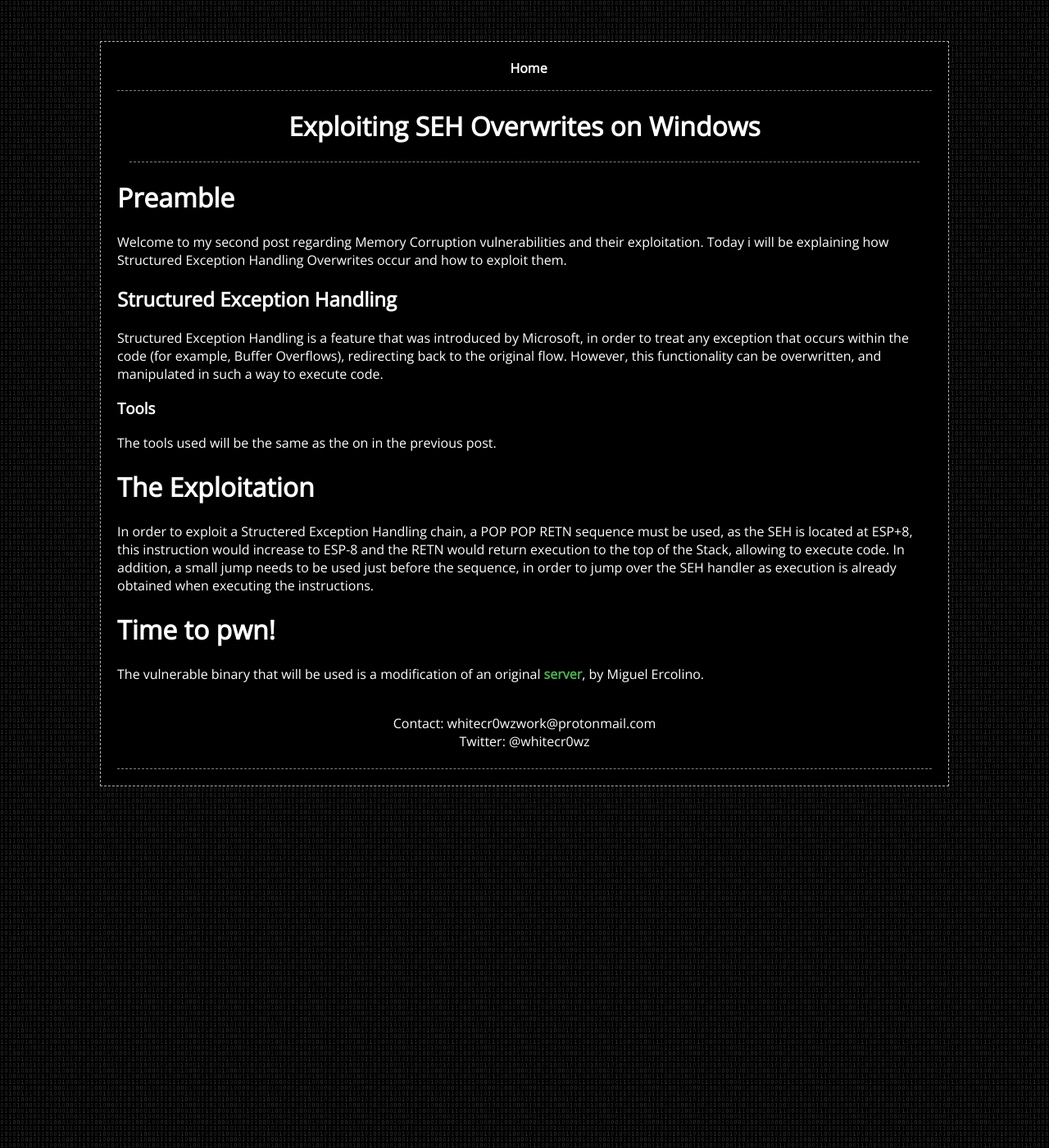
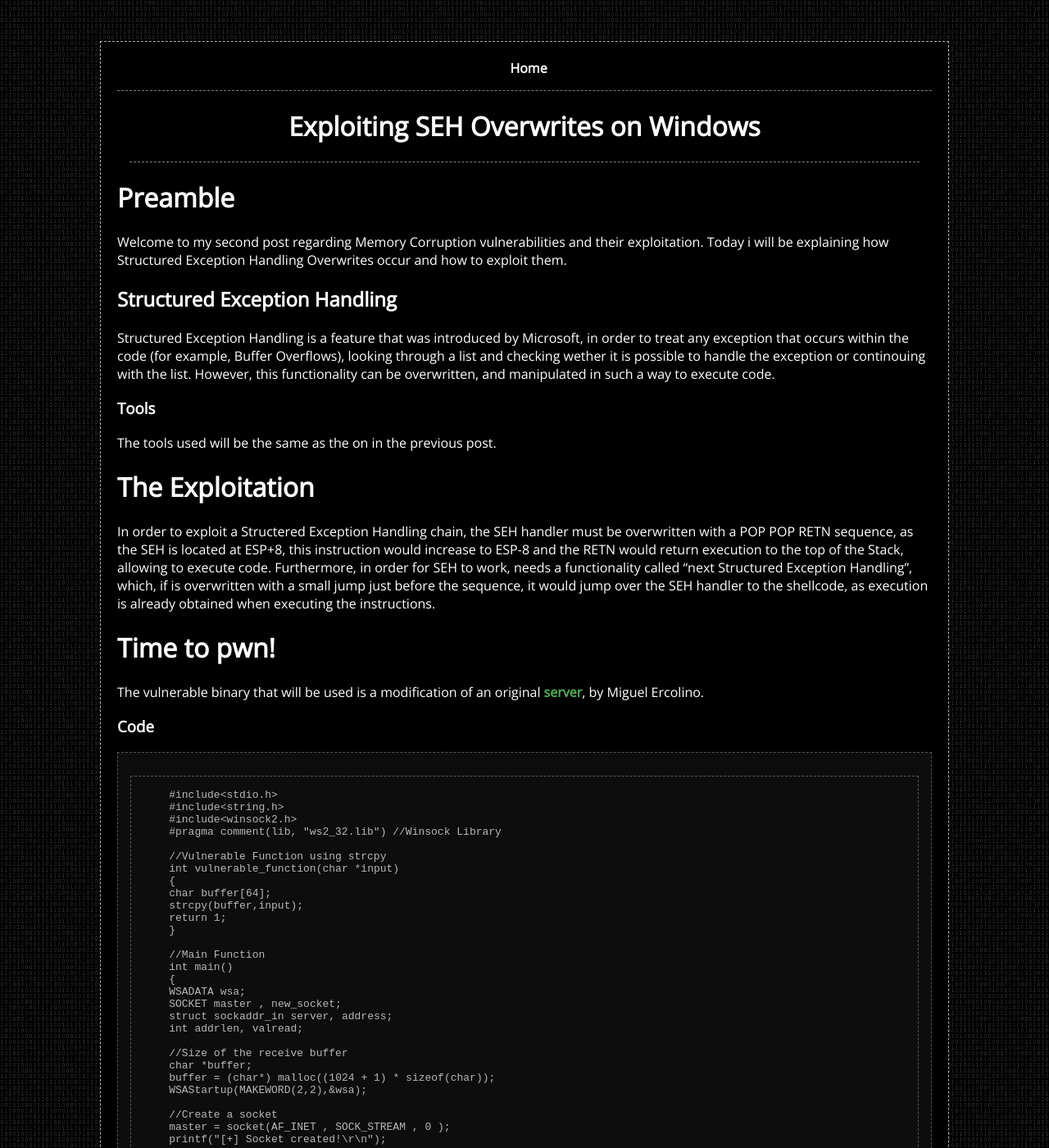
Before and after one commit to whitecr0wz/whitecr0wz.github.io, a Jekyll site: the page built from _posts/posts/2020-03-09-Exploiting-SEH-Overwrites-on-Windows.md, in a window 1280 px wide and 1400 px high. Shown: the whole window at 82% size. Built offline with Jekyll 4.4.1, drawn with Linux system fonts in a browser that asks for light colours; some of the changed text lies outside the part shown.

Commit message:
Update 2020-03-09-Exploiting-SEH-Overwrites-on-Windows.md

````diff
--- a/_posts/posts/2020-03-09-Exploiting-SEH-Overwrites-on-Windows.md
+++ b/_posts/posts/2020-03-09-Exploiting-SEH-Overwrites-on-Windows.md
@@ -13,7 +13,7 @@ Welcome to my second post regarding Memory Corruption vulnerabilities and their
 
 ## Structured Exception Handling
 
-Structured Exception Handling is a feature that was introduced by Microsoft, in order to treat any exception that occurs within the code (for example, Buffer Overflows), redirecting back to the original flow. However, this functionality can be overwritten, and manipulated in such a way to execute code.
+Structured Exception Handling is a feature that was introduced by Microsoft, in order to treat any exception that occurs within the code (for example, Buffer Overflows), looking through a list and checking wether it is possible to handle the exception or continouing with the list. However, this functionality can be overwritten, and manipulated in such a way to execute code.
 
 ### Tools
 
@@ -21,8 +21,87 @@ The tools used will be the same as the on in the previous post.
 
 # The Exploitation
 
-In order to exploit a Structered Exception Handling chain, a POP POP RETN sequence must be used, as the SEH is located at ESP+8, this instruction would increase to ESP-8 and the RETN would return execution to the top of the Stack, allowing to execute code. In addition, a small jump needs to be used just before the sequence, in order to jump over the SEH handler as execution is already obtained when executing the instructions.
+In order to exploit a Structered Exception Handling chain, the SEH handler must be overwritten with a POP POP RETN sequence, as the SEH is located at ESP+8, this instruction would increase to ESP-8 and the RETN would return execution to the top of the Stack, allowing to execute code. Furthermore, in order for SEH to work, needs a functionality called "next Structured Exception Handling", which, if is overwritten with a small jump just before the sequence, it would jump over the SEH handler to the shellcode, as execution is already obtained when executing the instructions.
 
 # Time to pwn!
 
 The vulnerable binary that will be used is a modification of an original [server](https://itandsecuritystuffs.wordpress.com/2014/03/26/understanding-buffer-overflow-attacks-part-2/), by Miguel Ercolino.
+
+### Code
+
+```c
+    #include<stdio.h>
+    #include<string.h>
+    #include<winsock2.h>
+    #pragma comment(lib, "ws2_32.lib") //Winsock Library
+
+    //Vulnerable Function using strcpy
+    int vulnerable_function(char *input)
+    {
+    char buffer[64];
+    strcpy(buffer,input);
+    return 1;
+    }
+
+    //Main Function
+    int main()
+    {
+    WSADATA wsa;
+    SOCKET master , new_socket;
+    struct sockaddr_in server, address;
+    int addrlen, valread;
+
+    //Size of the receive buffer
+    char *buffer;
+    buffer = (char*) malloc((1024 + 1) * sizeof(char));
+    WSAStartup(MAKEWORD(2,2),&wsa);
+
+    //Create a socket
+    master = socket(AF_INET , SOCK_STREAM , 0 );
+    printf("[+] Socket created!\r\n");
+
+    //Prepare the sockaddr_in structure
+    server.sin_family = AF_INET;
+    server.sin_addr.s_addr = INADDR_ANY;
+    server.sin_port = htons( 3643 );
+
+    //Bind
+    bind(master ,(struct sockaddr *)&server , sizeof(server));
+
+    //Listen for incoming connections
+    listen(master , 1);
+
+    //Accept the incoming connection
+    puts("[*] Waiting for incoming connections!");
+    addrlen = sizeof(struct sockaddr_in);
+    new_socket = accept(master , (struct sockaddr *)&address, (int *)&addrlen);
+    printf("[+] New connection , socket fd is %d , ip is : %s , port : %d" , new_socket , inet_ntoa(address.sin_addr) , ntohs(address.sin_port));
+
+    valread = 1;
+    //Receiving Loop
+    while(valread != 0)
+    {
+    valread = recv(new_socket, buffer, 1024, 0);
+    if ( valread == 2) //Server close the connection when a return is send from the client
+    {
+    closesocket( new_socket );
+    exit(0);
+    }
+    buffer[valread]=' ';
+    vulnerable_function(buffer);
+    printf("%s:%d – %s \n" , inet_ntoa(address.sin_addr) , ntohs(address.sin_port), buffer);
+    send( new_socket , buffer , valread , 0 );
+    }
+    closesocket(new_socket);
+    WSACleanup();
+    return 0;
+    }
+```
+
+### Compilation
+
+```c
+i686-w64-mingw32-gcc server.c -o server.exe -lws2_32 -Wl,--no-dynamicbase,--no-nxcompat,--image-base=0x32500000
+```
+
+This will compile the server without protections and with a base address without bad characters. Note that mingw-w64 is needed.
````
